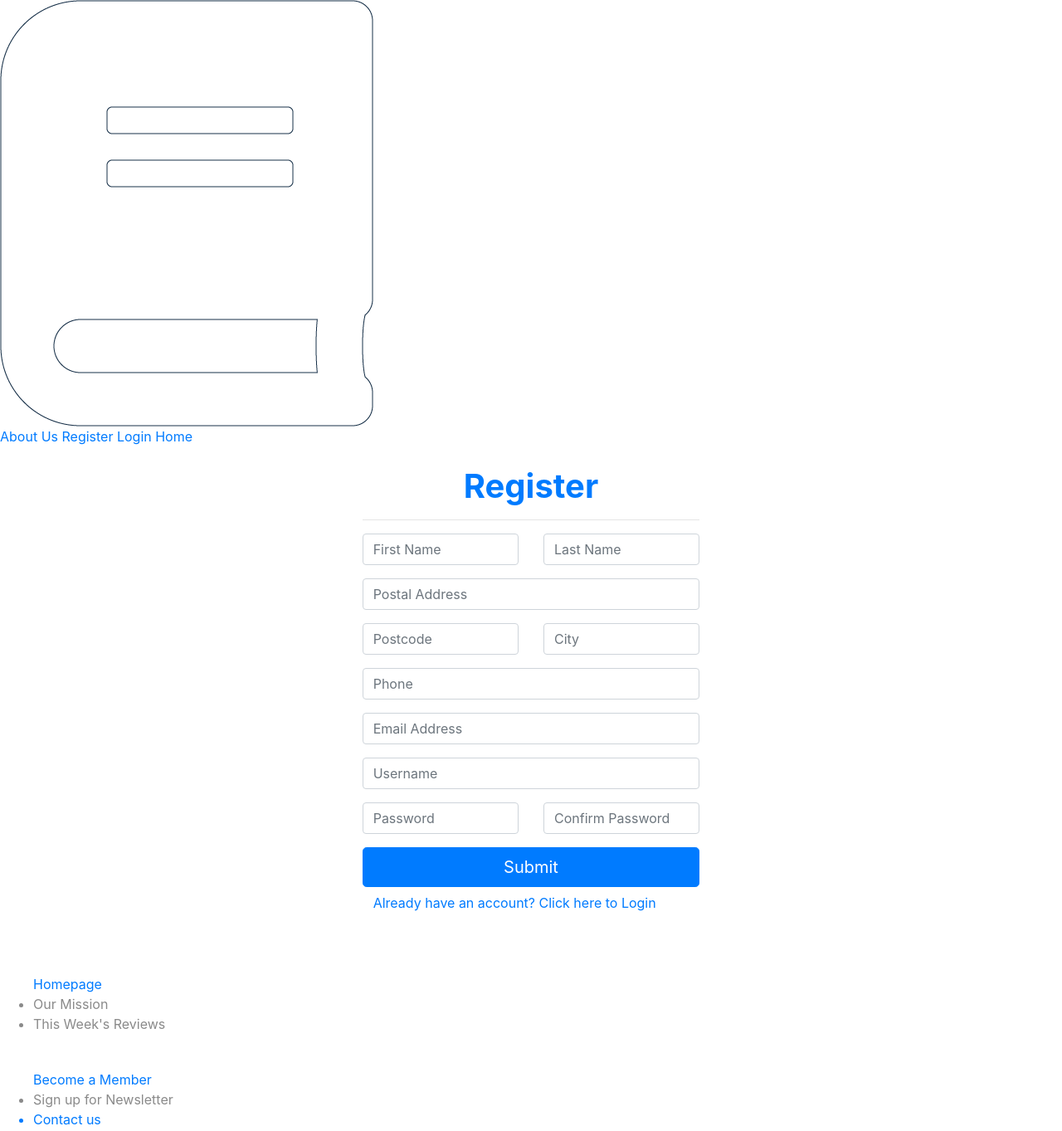
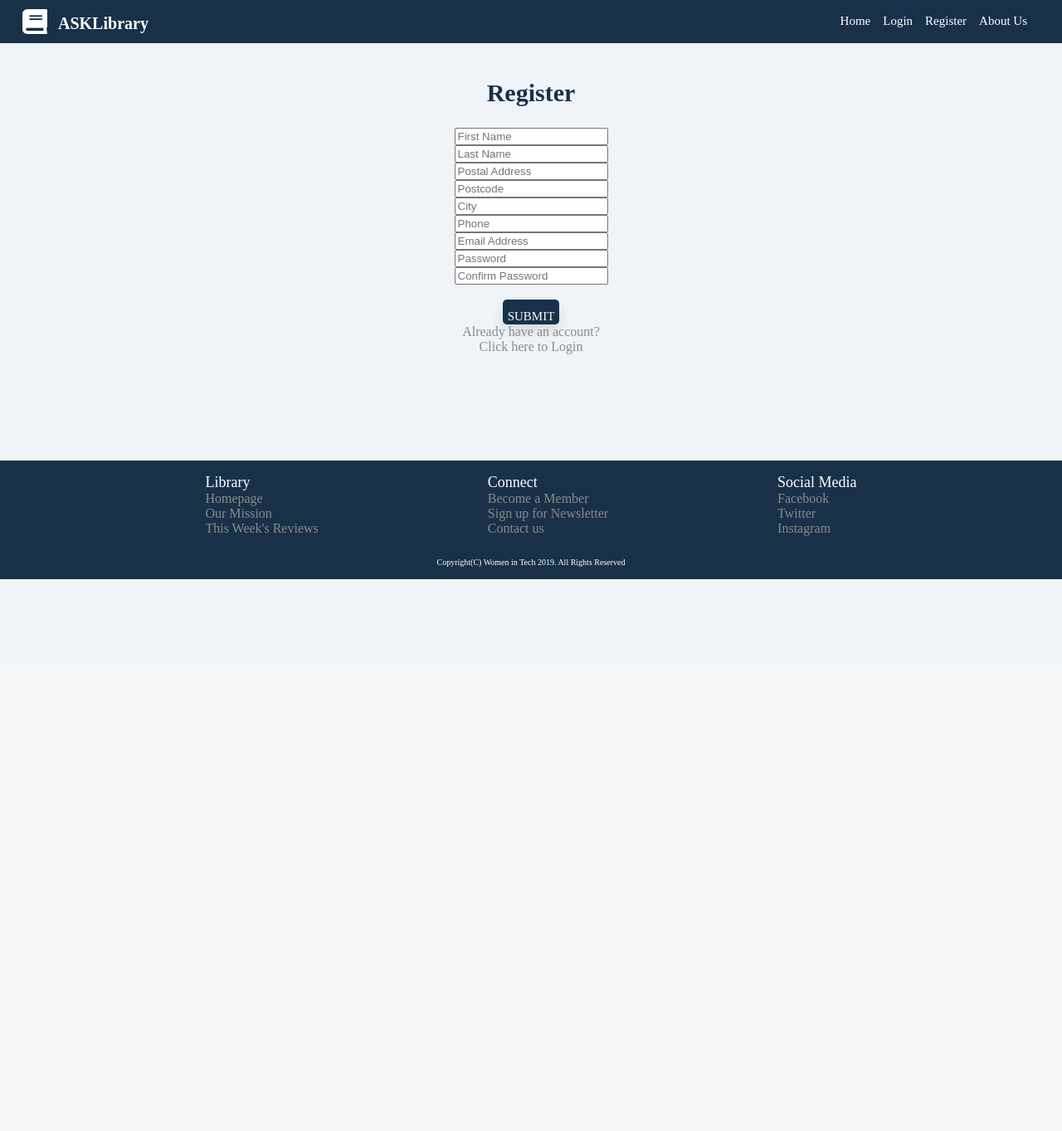
Before and after one commit to LydiaCha/LibraryProject, a PHP site: page /Website/registration.php in a window 1280 px wide. Shown: the top 1363 px of the page at 83% size. After the commit the page ends 698 px from the top, so only its background shows below. Run offline with PHP 8.4, Linux system fonts and the light colour scheme; some libraries are stand-ins or nearby versions.

Commit message:
last update after call with Victoria

```diff
--- a/Website/Navigation/NavigationBar.php
+++ b/Website/Navigation/NavigationBar.php
@@ -1,18 +1,21 @@
 <div class='topnav'>
     <img src='images/book-icon.png' class='bookIcon' />
+    <h2 style="position: absolute; font-family: cabin; color: white; font-size: 20px; font-weight: 1200; margin-left: 70px
+        ">ASKLibrary</h2>
+
     <div class='navLinks'>
         <a href='aboutUs.php'>About Us</a>
 
         <?php
         //get the current session and check if the user is logged in.
         if (isset($_SESSION['login']) && $_SESSION['login']) {
-            echo "<a href='#logout'>Logout</a>
+            echo "<a href='logout.php'>Logout</a>
                <a href='#inventory'>Inventory</a>
                 <a href='myRentals.php'>My Rentals</a>";
         } else {
             echo "
                  <a href='registration.php'>Register</a>
-                 <a href='#login'>Login</a>";
+                 <a href='login.php'>Login</a>";
         }
         ?>
         <a class='active' href='home.php'>Home</a>
--- a/Website/Reservation/reservation.php
+++ b/Website/Reservation/reservation.php
@@ -8,7 +8,7 @@
 
             $pdo = new PDO($dsn, $user, $password);
 
-            $user_id = 1;   //TODO: replace with session user id
+            $user_id = 1;   //TODO: replace with session user id $_SESSION['user_id']
             $item_id = $_GET['item_id'];
 
             //create reservation.
--- a/Website/registration.php
+++ b/Website/registration.php
@@ -1,5 +1,8 @@
 <?php
-    namespace LibraryProject\Website;
+
+namespace Library\Website;
+
+use DBConnect;
 ?>
 <!DOCTYPE html>
 
@@ -9,7 +12,7 @@
         <title>User Registration</title>
 
         <meta name="viewport" content="width=device-width, initial-scale=1">
-        <link rel="stylesheet" href="https://maxcdn.bootstrapcdn.com/bootstrap/4.3.1/css/bootstrap.min.css">
+        <link href="styles.css" rel="stylesheet" type="text/css"/>
 
         <!-- jQuery library -->
         <script src="https://ajax.googleapis.com/ajax/libs/jquery/3.3.1/jquery.min.js"></script>
@@ -17,91 +20,65 @@
         <!-- Popper JS -->
         <script src="https://cdnjs.cloudflare.com/ajax/libs/popper.js/1.14.7/umd/popper.min.js"></script>
 
-        <!-- Latest compiled JavaScript -->
-        <script src="https://maxcdn.bootstrapcdn.com/bootstrap/4.3.1/js/bootstrap.min.js"></script>
-        <link rel="stylesheet" href="https://use.fontawesome.com/releases/v5.8.1/css/all.css" integrity="sha384-50oBUHEmvpQ+1lW4y57PTFmhCaXp0ML5d60M1M7uH2+nqUivzIebhndOJK28anvf" crossorigin="anonymous">
-        <link href="https://fonts.googleapis.com/css?family=Cabin" rel="stylesheet">
-        <link href="librarystyling.css" rel="stylesheet" type="text/css">
+
+
+
         <script src="checkForm.js" type="text/javascript"></script>  <!-- Added java script file to get call to the function checkPassword-->
     </head>
     <body>
         <?php
         include 'Navigation/NavigationBar.php';
         ?>
+        <div style="text-align: center; margin-bottom: 110px;">
 
-        <div class="row">
-            <div class="col-sm-4">
-            </div>
-            <div class="col-sm-4">
+
             <form  id="regForm" name="regForm" action="ConfirmReg.php" onsubmit="return checkPassword()" method="post">    <!--On submit event it will go to page ConfirmReg.php and display the details filled. -->
                 <br>
-                    <h1 class="text-primary text-center"><b>Register</b></h1>
-                        <hr class="colorgraph">
+                <h2 align="center"><b>Register</b></h2>
+                <div>
 
-                        <div class="row">
-                            <div class="col-xs-12 col-sm-6 col-md-6">
-                                <div class="form-group">
-                                    <input type="text" name="first_name" id="first_name" class="form-control input-lg" placeholder="First Name" tabindex="1" required>
-                                </div>
-                            </div>
-                            <div class="col-xs-12 col-sm-6 col-md-6">
-                                <div class="form-group">
-                                    <input type="text" name="last_name" id="last_name" class="form-control input-lg" placeholder="Last Name" tabindex="2" required>
-                                </div>
-                            </div>
-                        </div>
-                            <div class="form-group">
-                                <input type="text" name="address" id="address" class="form-control input-lg" placeholder="Postal Address" tabindex="3">
+                    <input type="text" name="first_name" id="first_name" placeholder="First Name" tabindex="1" required>
                 </div>
 
-                        <div class="row">
-                            <div class="col-xs-12 col-sm-6 col-md-6">
-                                <div class="form-group">
-                                    <input type="text" name="postcode" id="postcode" pattern="[A-Za-z]{1,2}[0-9Rr][0-9A-Za-z]? [0-9][ABD-HJLNP-UW-Zabd-hjlnp-uw-z]{2}" class="form-control input-lg" placeholder="Postcode" tabindex="4">
-                                </div>
-                            </div>
-                            <div class="col-xs-12 col-sm-6 col-md-6">
-                                <div class="form-group">
-                                    <input type="text" name="city" id="city" class="form-control input-lg" placeholder="City" tabindex="5" required>
-                                </div>
-                            </div>
+                <div>
+                    <input type="text" name="last_name" id="last_name" placeholder="Last Name" tabindex="2" required>
                 </div>
 
-                        <div class="form-group">
-                            <input type="text" name="phone" id="phone" pattern="^[0]{1}[0-9]{10}$" class="form-control input-lg" placeholder="Phone" tabindex="6" required>
+                <div>
+                    <input type="text" name="address" id="address" placeholder="Postal Address" tabindex="3">
                 </div>
-                        <div class="form-group">
-                            <input type="email" name="email" id="email" class="form-control input-lg" placeholder="Email Address" tabindex="7" required>
+                <div>
+                    <input type="text" name="postcode" id="postcode" pattern="[A-Za-z]{1,2}[0-9Rr][0-9A-Za-z]? [0-9][ABD-HJLNP-UW-Zabd-hjlnp-uw-z]{2}" placeholder="Postcode" tabindex="4">
                 </div>
-                        <div class="form-group">
-                        <input type="text" name="username" id="username" class="form-control input-lg" placeholder="Username" tabindex="8">
+                <div>
+                    <input type="text" name="city" id="city" placeholder="City" tabindex="5" required>
                 </div>
-                        <div class="row">
-                            <div class="col-xs-12 col-sm-6 col-md-6">
-                                <div class="form-group">
-                                        <input type="password" name="password" id="password" class="form-control input-lg" placeholder="Password" tabindex="9" required>
+                <div>
+                    <input type="text" name="phone" id="phone" pattern="^[0]{1}[0-9]{10}$" placeholder="Phone" tabindex="6" required>
                 </div>
+                <div>
+                    <input type="email" name="email" id="email" placeholder="Email Address" tabindex="7" required>
                 </div>
-                            <div class="col-xs-12 col-sm-6 col-md-6">
-                                <div class="form-group">
-                                    <input type="password" name="password_confirmation" id="password_confirmation" class="form-control input-lg" placeholder="Confirm Password" tabindex="10" required>
+                <div>
+                    <input type="password" name="password" id="password" placeholder="Password" tabindex="9" required>
                 </div>
-                            </div>
-                        </div>
-                        <div class="form-group">
-                            <input type="submit" value="Submit" class="btn btn-primary btn-block btn-lg" tabindex="11">
-                            <a href="LibraryHome.php" class="btn btn-link">Already have an account? Click here to Login</a>
+                <div>
+                    <input type="password" name="password_confirmation" id="password_confirmation" placeholder="Confirm Password" tabindex="10" required>
+                </div> <br>
+                <div>
+                    <input style="align: center; color: white; background-color: #183149; font-size: 15px; font-style: bold; font-family: cabin; border-radius: 5px; border: none; box-shadow: 0px 8px 15px rgba(0, 0, 0, 0.1); padding-top: 12px; padding-right: 27; padding-bottom: 12; padding-left: 27; display:inline-block" type="submit" name="submit" value="SUBMIT" tabindex="11">
+                    <br>
+                    <a href="login.php"> Already have an account? <br> Click here to Login</a>
                 </div>
             </form>
         </div>
-            </div>
-        </div> <!-- row-->
-        <br>
-        <!-- Footer -->
-      <?php
-include 'Footer/footer.php';
 
 
+        <br>
+
+        <?php
+        include_once 'Footer/footer.php';
         ?>
+
     </body>
 </html>
```
Also changed, not shown: Website/ConfirmReg.php (+26 -12 lines), Website/Login/validateLogin.php (+25 -8 lines), Website/login.php (added, +93 -0 lines), nbproject/private/private.xml (+11 -4 lines), Website/item.php (line endings or trailing spaces), Website/styles.css (line endings or trailing spaces). Lines whose indentation alone changed are shown as unchanged.
